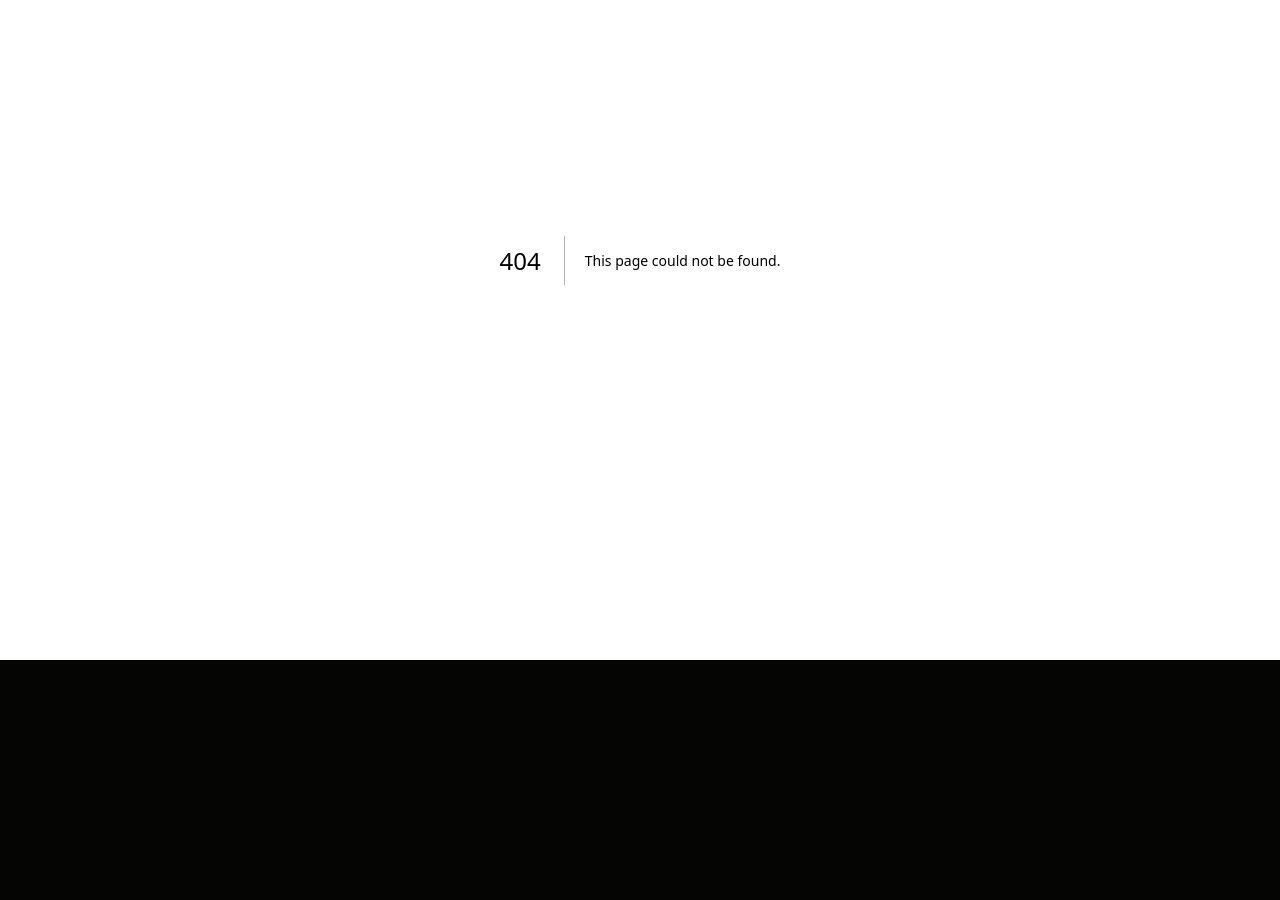
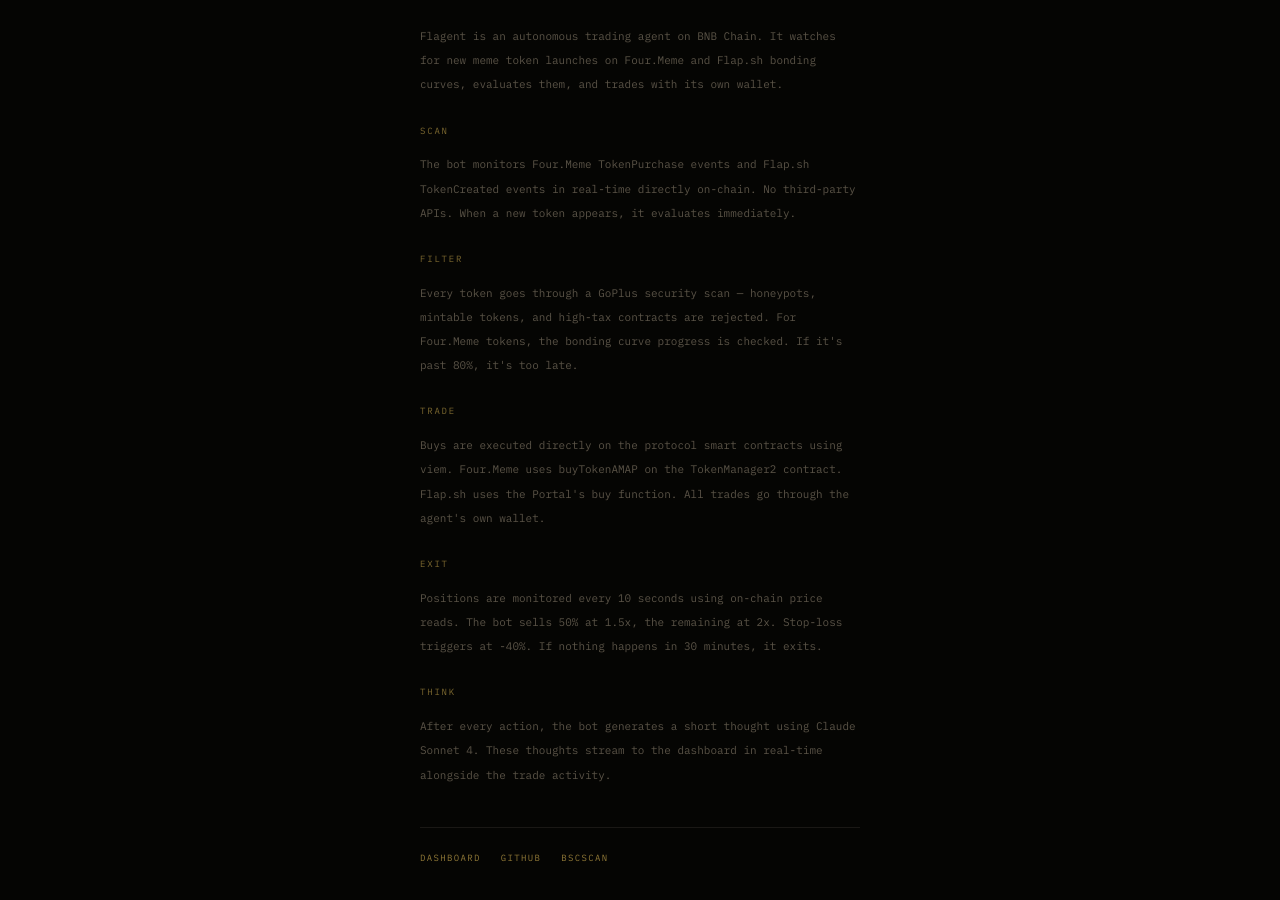
Before and after one commit to raretyperesearch-ux/flagentbnb, a Next.js app in the folder dashboard/: page /how-it-works in a window 1280 px wide. Before the commit this address had no page. Shown: the part 140-1040 px from the top of the page. Before the commit the page ends 800 px from the top, so only its background shows below. Built offline with nearby package versions, Linux system fonts and the light colour scheme.

Commit message:
Create page.js

```diff
--- /dev/null
+++ b/dashboard/app/how-it-works/page.js
@@ -0,0 +1,65 @@
+"use client";
+
+var BSCSCAN = "https://bscscan.com/address/0x6c8C4C62183B61E9dd0095e821B0F857b555b32d";
+var GITHUB = "https://github.com/raretyperesearch-ux/flagentbnb";
+
+export default function HowItWorks() {
+  return (
+    <div style={{ minHeight: "100dvh", background: "#050503", color: "#6b6255", fontFamily: "'IBM Plex Mono',monospace", display: "flex", flexDirection: "column", alignItems: "center" }}>
+      <style>{
+        "a{color:#c9a84c;text-decoration:none;opacity:0.7}" +
+        "a:hover{opacity:1}"
+      }</style>
+
+      <div style={{ maxWidth: 480, width: "100%", padding: "48px 20px" }}>
+
+        <a href="/" style={{ fontFamily: "'Cinzel',serif", fontSize: 14, fontWeight: 700, letterSpacing: "0.22em", color: "#c9a84c", opacity: 0.5, display: "block", marginBottom: 40 }}>
+          FLAGENT
+        </a>
+
+        <h1 style={{ fontFamily: "'Cinzel',serif", fontSize: 18, fontWeight: 700, color: "#c9a84c", opacity: 0.7, marginBottom: 32, letterSpacing: "0.1em" }}>
+          HOW IT WORKS
+        </h1>
+
+        <div style={{ fontSize: 11, lineHeight: 2.2, color: "#5a5347" }}>
+
+          <p style={{ marginBottom: 24 }}>
+            Flagent is an autonomous trading agent on BNB Chain. It watches for new meme token launches on Four.Meme and Flap.sh bonding curves, evaluates them, and trades with its own wallet.
+          </p>
+
+          <p style={{ color: "#c9a84c", opacity: 0.6, fontSize: 9, letterSpacing: "0.2em", marginBottom: 12 }}>SCAN</p>
+          <p style={{ marginBottom: 24 }}>
+            The bot monitors Four.Meme TokenPurchase events and Flap.sh TokenCreated events in real-time directly on-chain. No third-party APIs. When a new token appears, it evaluates immediately.
+          </p>
+
+          <p style={{ color: "#c9a84c", opacity: 0.6, fontSize: 9, letterSpacing: "0.2em", marginBottom: 12 }}>FILTER</p>
+          <p style={{ marginBottom: 24 }}>
+            Every token goes through a GoPlus security scan — honeypots, mintable tokens, and high-tax contracts are rejected. For Four.Meme tokens, the bonding curve progress is checked. If it's past 80%, it's too late.
+          </p>
+
+          <p style={{ color: "#c9a84c", opacity: 0.6, fontSize: 9, letterSpacing: "0.2em", marginBottom: 12 }}>TRADE</p>
+          <p style={{ marginBottom: 24 }}>
+            Buys are executed directly on the protocol smart contracts using viem. Four.Meme uses buyTokenAMAP on the TokenManager2 contract. Flap.sh uses the Portal's buy function. All trades go through the agent's own wallet.
+          </p>
+
+          <p style={{ color: "#c9a84c", opacity: 0.6, fontSize: 9, letterSpacing: "0.2em", marginBottom: 12 }}>EXIT</p>
+          <p style={{ marginBottom: 24 }}>
+            Positions are monitored every 10 seconds using on-chain price reads. The bot sells 50% at 1.5x, the remaining at 2x. Stop-loss triggers at -40%. If nothing happens in 30 minutes, it exits.
+          </p>
+
+          <p style={{ color: "#c9a84c", opacity: 0.6, fontSize: 9, letterSpacing: "0.2em", marginBottom: 12 }}>THINK</p>
+          <p style={{ marginBottom: 40 }}>
+            After every action, the bot generates a short thought using Claude Sonnet 4. These thoughts stream to the dashboard in real-time alongside the trade activity.
+          </p>
+
+          <div style={{ borderTop: "1px solid #1a1815", paddingTop: 20, display: "flex", gap: 20, fontSize: 9, letterSpacing: "0.15em" }}>
+            <a href="/">DASHBOARD</a>
+            <a href={GITHUB} target="_blank" rel="noopener noreferrer">GITHUB</a>
+            <a href={BSCSCAN} target="_blank" rel="noopener noreferrer">BSCSCAN</a>
+          </div>
+
+        </div>
+      </div>
+    </div>
+  );
+}
```
